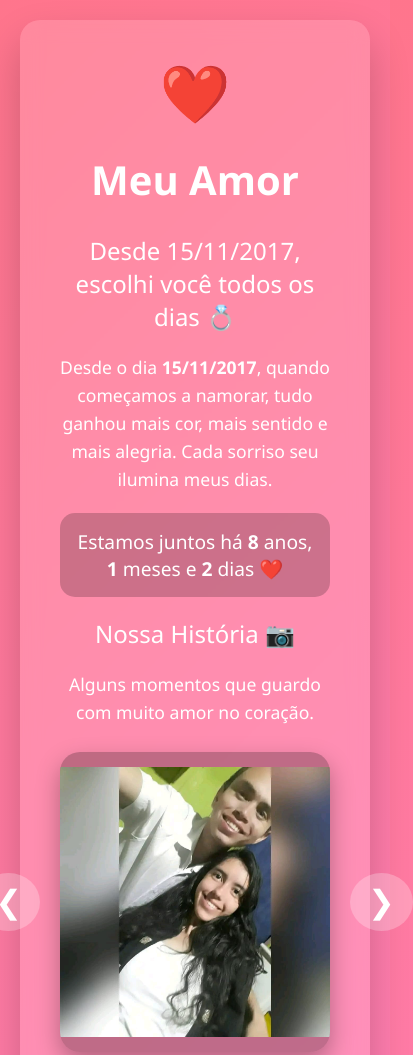
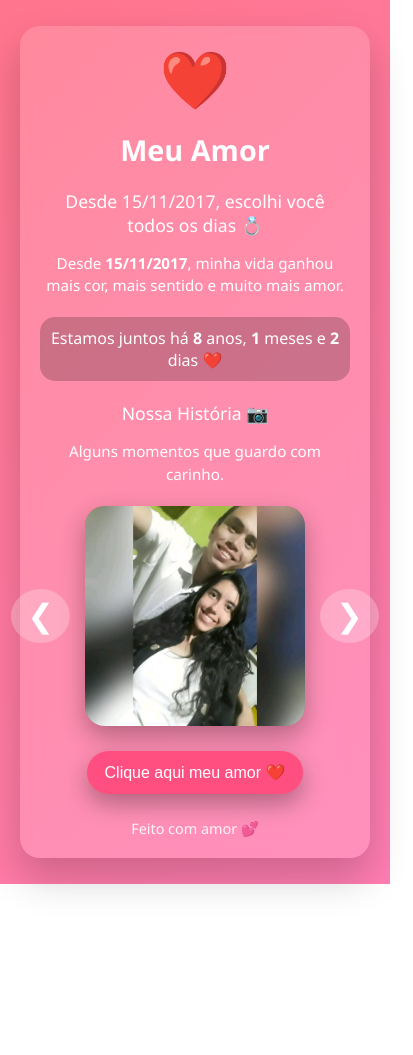
Before and after one commit to allefecorrea000-debug/allefe, a plain HTML site: page index.html in a window 390 px wide. Shown: the top 1055 px of the page, 413 px wide, since content can reach past the window. After the commit the page ends 884 px from the top, so only its background shows below. Drawn offline with Linux system fonts and the light colour scheme.

Commit message:
Update index.html

```diff
--- a/index.html
+++ b/index.html
@@ -30,10 +30,10 @@
     }
 
     h1 { font-size: 2.5rem; }
-    h2 { font-weight: 300; margin-bottom: 20px; }
+    h2 { font-weight: 300; margin-bottom: 15px; }
 
     p {
-      font-size: 1.1rem;
+      font-size: 1.05rem;
       line-height: 1.6;
     }
 
@@ -49,10 +49,10 @@
     }
 
     .counter {
-      font-size: 1.2rem;
+      font-size: 1.1rem;
       margin: 20px 0;
       background: rgba(0,0,0,0.2);
-      padding: 15px;
+      padding: 12px;
       border-radius: 15px;
     }
 
@@ -61,14 +61,14 @@
       display: flex;
       align-items: center;
       justify-content: center;
-      gap: 20px;
-      margin-top: 25px;
+      gap: 15px;
+      margin-top: 20px;
     }
 
     .slider img {
       width: 100%;
       max-width: 800px;
-      height: 500px;
+      height: 420px;
       object-fit: contain;
       background: rgba(0,0,0,0.25);
       border-radius: 20px;
@@ -80,56 +80,88 @@
       border: none;
       color: #fff;
       font-size: 2rem;
-      padding: 10px 18px;
+      padding: 8px 16px;
       border-radius: 50%;
       cursor: pointer;
-      transition: transform 0.2s, background 0.2s;
     }
 
-    .nav:hover {
-      transform: scale(1.1);
-      background: rgba(255,255,255,0.4);
-    }
-
-    /* BOTÃO AMOR */
+    /* BOTÃO */
     .love-btn {
-      margin-top: 30px;
+      margin-top: 25px;
       background: #ff4f81;
       border: none;
       color: #fff;
-      font-size: 1.2rem;
-      padding: 15px 25px;
+      font-size: 1.1rem;
+      padding: 14px 22px;
       border-radius: 30px;
       cursor: pointer;
       box-shadow: 0 10px 25px rgba(0,0,0,0.3);
-      transition: transform 0.2s, background 0.2s;
-    }
-
-    .love-btn:hover {
-      transform: scale(1.05);
-      background: #ff2f6d;
     }
 
     .mensagem {
       display: none;
       margin-top: 25px;
       background: rgba(0,0,0,0.25);
-      padding: 20px;
+      padding: 18px;
       border-radius: 20px;
-      font-size: 1.1rem;
+      font-size: 1rem;
       line-height: 1.6;
+      animation: fadeIn 0.6s ease-in-out;
+    }
+
+    .mensagem p {
+      margin-bottom: 12px;
+      text-align: left;
+    }
+
+    @keyframes fadeIn {
+      from { opacity: 0; transform: translateY(10px); }
+      to { opacity: 1; transform: translateY(0); }
     }
 
     footer {
-      margin-top: 30px;
+      margin-top: 25px;
       font-size: 0.9rem;
       opacity: 0.9;
     }
 
-    /* MOBILE */
+    /* ===== MOBILE ===== */
     @media (max-width: 600px) {
+
+      .card {
+        padding: 20px;
+      }
+
+      h1 {
+        font-size: 1.8rem;
+      }
+
+      h2 {
+        font-size: 1.1rem;
+      }
+
+      p {
+        font-size: 0.95rem;
+        line-height: 1.5;
+      }
+
+      .counter {
+        font-size: 1rem;
+        padding: 10px;
+      }
+
       .slider img {
-        height: 300px;
+        height: 220px;
+      }
+
+      .love-btn {
+        font-size: 1rem;
+        padding: 12px 18px;
+      }
+
+      .mensagem {
+        font-size: 0.95rem;
+        padding: 15px;
       }
     }
   </style>
@@ -137,21 +169,21 @@
 
 <body>
   <div class="card">
+
     <div class="heart">❤️</div>
 
     <h1>Meu Amor</h1>
     <h2>Desde 15/11/2017, escolhi você todos os dias 💍</h2>
 
     <p>
-      Desde o dia <strong>15/11/2017</strong>, quando começamos a namorar,
-      tudo ganhou mais cor, mais sentido e mais alegria.
-      Cada sorriso seu ilumina meus dias.
+      Desde <strong>15/11/2017</strong>, minha vida ganhou mais cor,
+      mais sentido e muito mais amor.
     </p>
 
     <div class="counter" id="contador"></div>
 
     <h2>Nossa História 📷</h2>
-    <p>Alguns momentos que guardo com muito amor no coração.</p>
+    <p>Alguns momentos que guardo com carinho.</p>
 
     <div class="slider">
       <button class="nav" onclick="mudarFoto(-1)">❮</button>
@@ -166,23 +198,27 @@
     <div id="mensagem" class="mensagem">
       <p>
         Desde o dia 15 de novembro de 2017, a minha vida ganhou um novo sentido.
-        Não foi só o começo de um relacionamento, foi o início de uma história construída com amor, parceria, respeito e muitos sonhos divididos.
+        Não foi só o começo de um relacionamento, foi o início de uma linda história.
+      </p>
 
-        Com você aprendi que amar é cuidar, é ter paciência, é rir das pequenas coisas e enfrentar as dificuldades de mãos dadas. Cada dia ao seu lado me ensina algo novo e me faz ter ainda mais certeza de que escolhi a pessoa certa para caminhar comigo.
+      <p>
+        Com você aprendi que amar é cuidar, ter paciência e enfrentar qualquer
+        desafio de mãos dadas.
+      </p>
 
-        Você é meu porto seguro, meu abraço favorito, meu lar.
-        Nos momentos bons e nos difíceis, é você que eu quero ao meu lado, porque nada faz sentido sem o seu sorriso, sua voz e o seu amor.
+      <p>
+        Você é meu porto seguro, meu abraço favorito e o meu lar.
+      </p>
 
-        Obrigado por ser quem você é, por não desistir de nós, por acreditar na nossa história e por me fazer querer ser melhor todos os dias.
-        Que venham muitos outros anos, capítulos, conquistas e sonhos realizados juntos.
-
-        Eu te amo hoje, te amei desde o começo e vou te amar por toda a vida. ❤️
+      <p>
+        Eu te amo hoje, te amei desde o começo e vou te amar por toda a vida ❤️
       </p>
     </div>
 
     <footer>
       Feito com amor 💕
     </footer>
+
   </div>
 
   <script>
@@ -210,7 +246,7 @@
 
     atualizarContador();
 
-    /* FOTOS (9) */
+    /* SLIDER */
     const fotos = [
       'foto1.jpg',
       'foto2.jpg',
@@ -225,14 +261,14 @@
 
     let indice = 0;
 
-    function mudarFoto(direcao) {
-      indice += direcao;
+    function mudarFoto(dir) {
+      indice += dir;
       if (indice < 0) indice = fotos.length - 1;
       if (indice >= fotos.length) indice = 0;
       document.getElementById('slide').src = fotos[indice];
     }
 
-    /* MENSAGEM AMOR */
+    /* MENSAGEM */
     function mostrarMensagem() {
       const msg = document.getElementById('mensagem');
       msg.style.display = msg.style.display === 'block' ? 'none' : 'block';
```
